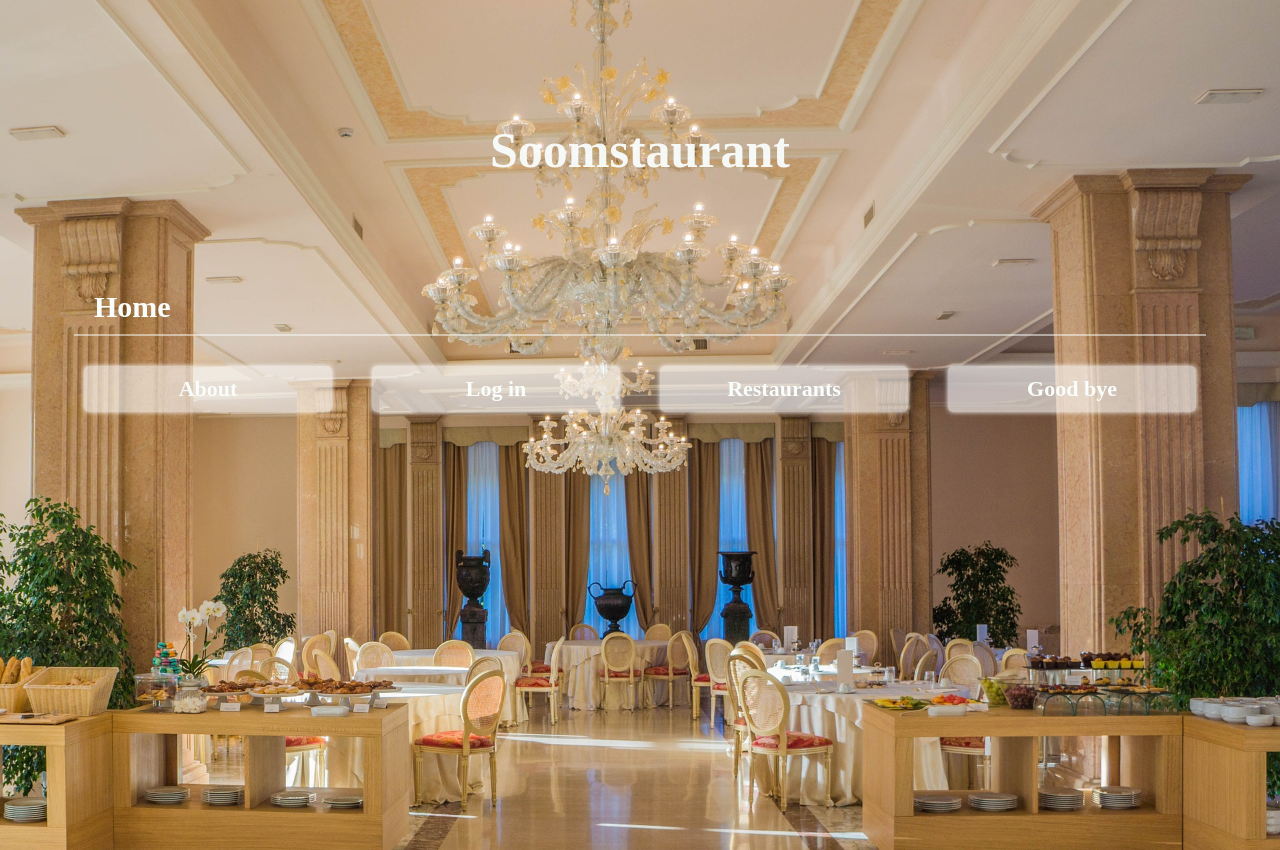
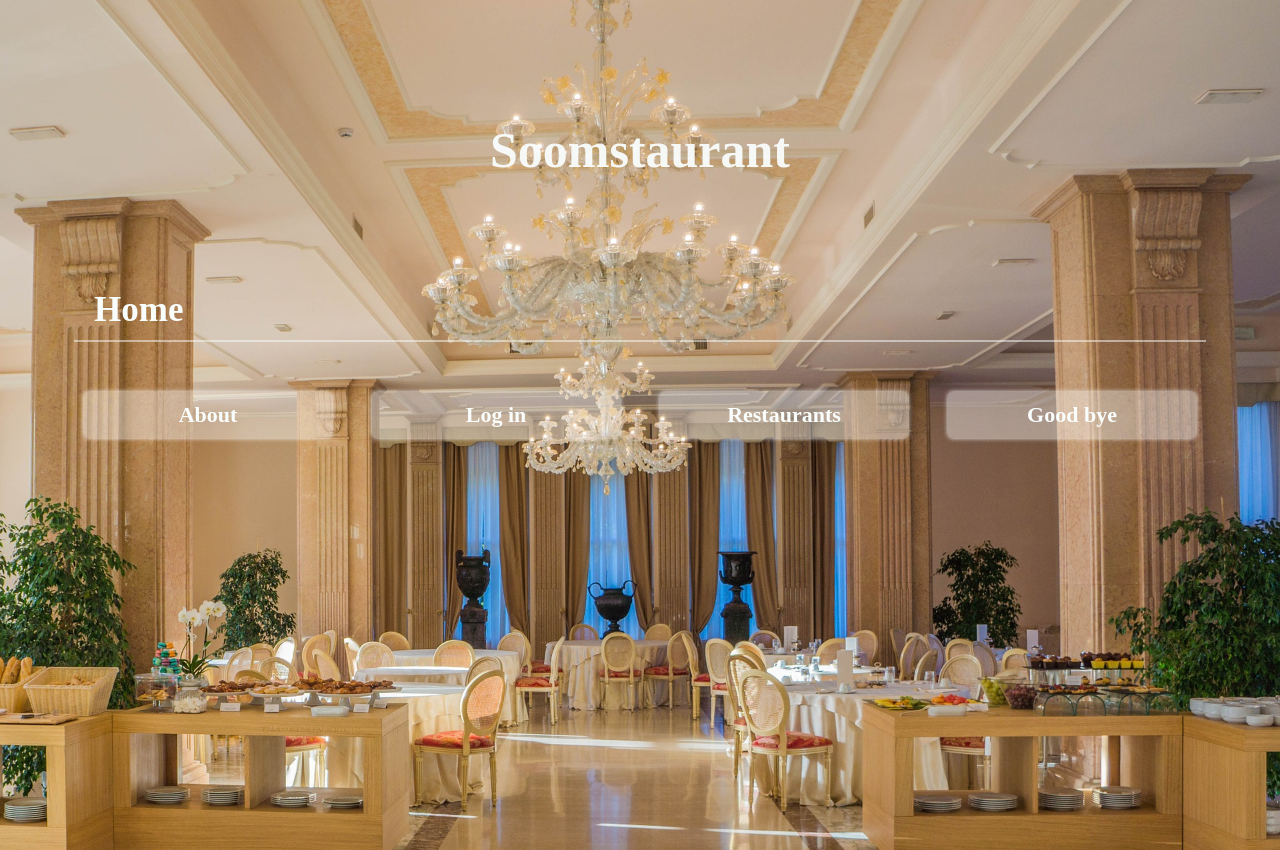
Before and after one commit to CodeSoom/react-week8-assignment-1, a React app: page / in a window 1280 px wide. Built offline with nearby package versions, Linux system fonts and the light colour scheme; a web font is replaced by a local one.

Commit message:
change homepage design

```diff
--- a/src/HomePage.jsx
+++ b/src/HomePage.jsx
@@ -5,7 +5,7 @@ import { Link } from 'react-router-dom';
 import styled from '@emotion/styled';
 
 const Title = styled.h2({
-  fontSize: '30px',
+  fontSize: '35px',
   margin: '30px 10px',
   padding: '10px 20px',
   borderBottom: '2px solid rgba(249, 253, 252, 0.5)',
@@ -15,6 +15,7 @@ const Title = styled.h2({
 const List = styled.ul({
   display: 'flex',
   margin: 0,
+  marginTop: '50px',
   padding: 0,
   listStyle: 'none',
 });
@@ -24,7 +25,7 @@ const Item = styled.li({
   textAlign: 'center',
   margin: '0 20px',
   fontSize: '22px',
-  backgroundColor: 'rgba(255, 255, 255, 0.6)',
+  backgroundColor: 'rgba(255, 255, 255, 0.4)',
   padding: '10px',
   boxShadow: '0px 0px 5px white',
   borderRadius: '5px',
```
